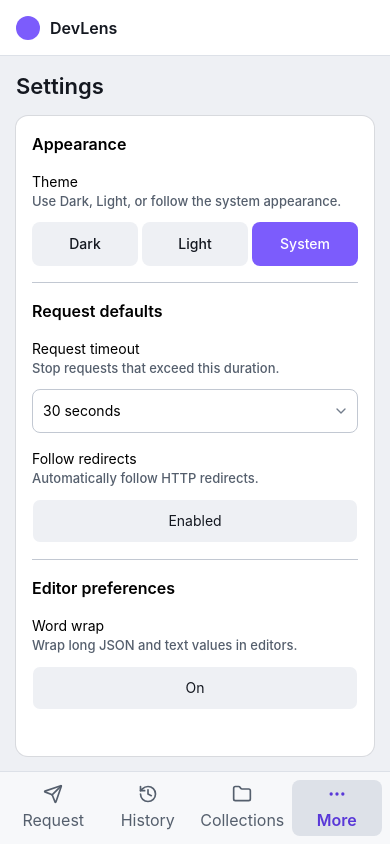
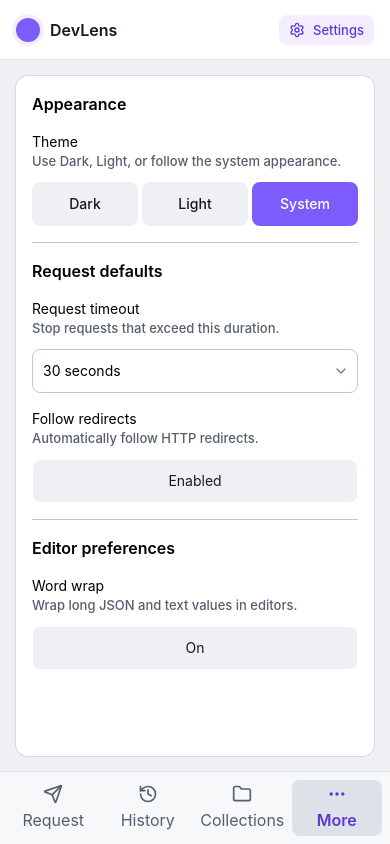
Before and after one commit to mbs1414/devlense, a React (Vite) app: page /settings in a window 390 px wide. Built offline with nearby package versions, Linux system fonts and the light colour scheme.

Commit message:
feat: update header and page titles for improved responsiveness on larger screens

```diff
--- a/src/components/layout/AppHeader.tsx
+++ b/src/components/layout/AppHeader.tsx
@@ -1,8 +1,27 @@
+import { useLocation } from "@tanstack/react-router"
+
+import { routes } from "@/constants/sidebar-items"
+
 const AppHeader = () => {
+  const pathname = useLocation({ select: (location) => location.pathname })
+  const currentRoute = routes.find((route) => route.to === pathname)
+  const Icon = currentRoute?.icon
+
   return (
-    <header className="sticky text-color-primary top-0 z-20 flex h-14 shrink-0 px-4 items-center gap-2.5 border-b border-border-subtle bg-surface md:hidden">
-      <div className="size-6 rounded-full bg-action-primary" aria-hidden="true" />
-      <span className="font-semibold">DevLens</span>
+    <header className="sticky text-color-primary top-0 z-20 flex h-15 shrink-0 px-4 items-center justify-between gap-4 border-b border-border-subtle bg-surface md:hidden">
+      <div className="flex shrink-0 items-center gap-2.5">
+        <div
+          className="size-6 rounded-full bg-action-primary ring-4 ring-action-primary/10"
+          aria-hidden="true"
+        />
+        <span className="font-semibold">DevLens</span>
+      </div>
+      {currentRoute && Icon && (
+        <div className="flex min-w-0 items-center gap-2 rounded-lg bg-action-primary/10 px-2.5 py-1.5 text-color-accent">
+          <Icon className="size-4 shrink-0" aria-hidden="true" />
+          <h1 className="truncate text-label font-medium">{currentRoute.name}</h1>
+        </div>
+      )}
     </header>
   )
 }
--- a/src/routes/collections.tsx
+++ b/src/routes/collections.tsx
@@ -131,7 +131,7 @@ export const Route = createFileRoute("/collections")({
         onDragOver={handleDragOver}
         onDrop={handleDrop}
       >
-        <h1 className="shrink-0 text-color-primary font-semibold text-page-title">
+        <h1 className="hidden md:block shrink-0 text-color-primary font-semibold text-page-title">
           Collections
         </h1>
 
--- a/src/routes/environments.tsx
+++ b/src/routes/environments.tsx
@@ -172,7 +172,7 @@ export const Route = createFileRoute("/environments")({
       <div className="h-full min-w-0 flex flex-col lg:h-[calc(100dvh-3rem)]">
         <div className="flex shrink-0 flex-wrap items-start justify-between gap-4">
           <div>
-            <h1 className="text-color-primary font-semibold text-page-title">
+            <h1 className="hidden md:block text-color-primary font-semibold text-page-title">
               Environments
             </h1>
             <p className="text-color-secondary text-body mt-1">
--- a/src/routes/history.tsx
+++ b/src/routes/history.tsx
@@ -50,7 +50,7 @@ export const Route = createFileRoute("/history")({
 
     return (
       <div className="h-full min-w-0 flex flex-col lg:h-[calc(100dvh-3rem)]">
-        <h1 className="shrink-0 text-color-primary font-semibold text-page-title mb-4">
+        <h1 className="hidden md:block shrink-0 text-color-primary font-semibold text-page-title mb-4">
           History
         </h1>
 
--- a/src/routes/request.tsx
+++ b/src/routes/request.tsx
@@ -222,7 +222,7 @@ export const Route = createFileRoute("/request")({
 
     return (
       <div className="h-full min-w-0 flex flex-col">
-        <h1 className="text-color-primary font-semibold text-page-title">
+        <h1 className="hidden md:block text-color-primary font-semibold text-page-title">
           Request
         </h1>
 
--- a/src/routes/settings.tsx
+++ b/src/routes/settings.tsx
@@ -43,7 +43,7 @@ export const Route = createFileRoute("/settings")({
     )
     return (
       <div className="h-full w-full min-w-0 flex flex-col">
-        <h1 className="text-color-primary font-semibold text-page-title mb-4">
+        <h1 className="hidden md:block text-color-primary font-semibold text-page-title mb-4">
           Settings
         </h1>
 
```
